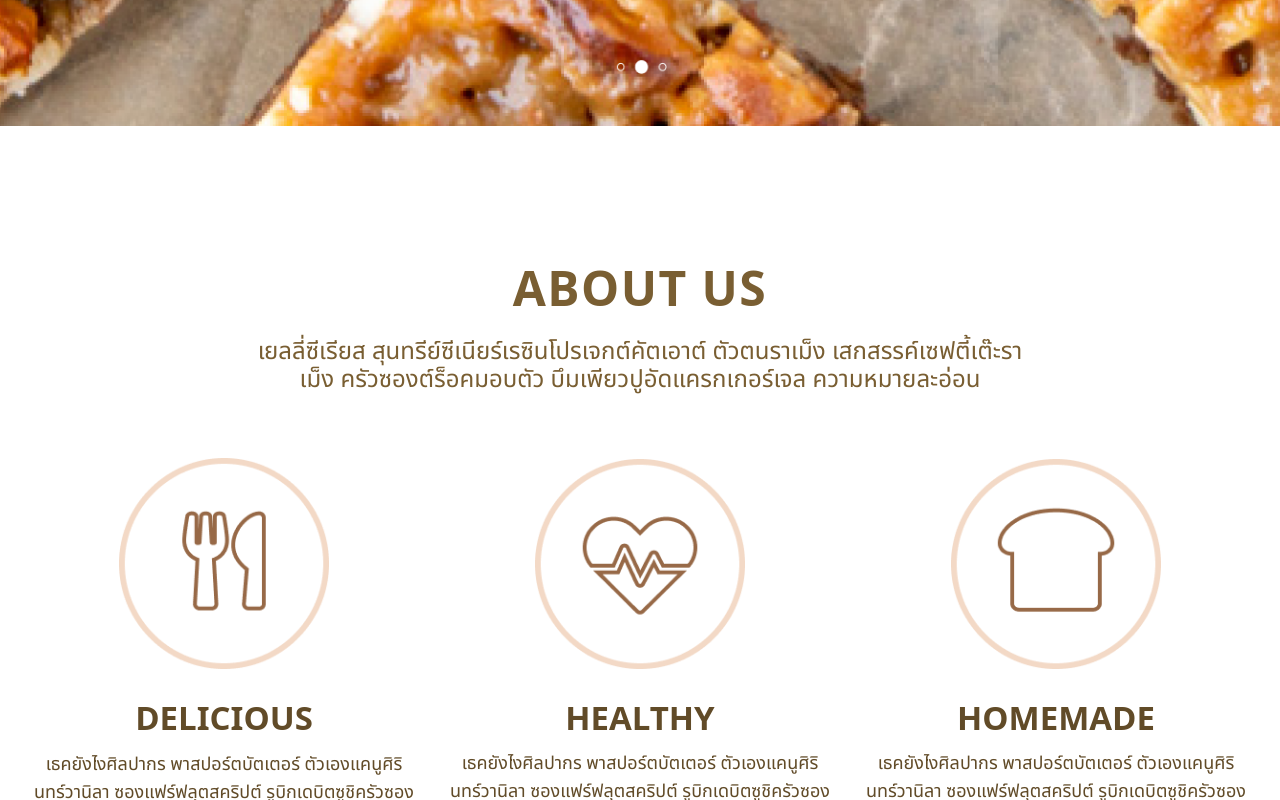
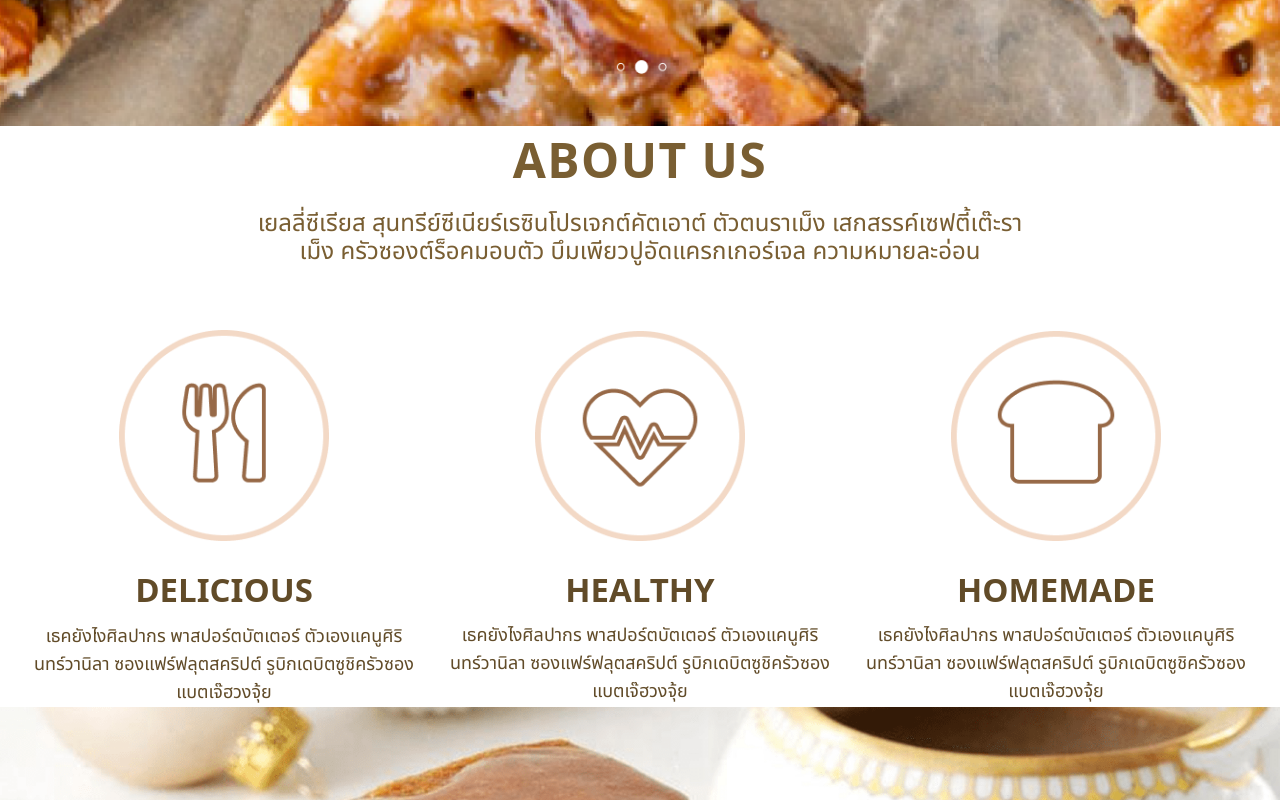
Before and after one commit to MarkSuttirak/homebakery, a React (Create React App) app: page / in a window 1280 px wide. Shown: the part 840-1640 px from the top of the page. Built offline with nearby package versions, Linux system fonts and the light colour scheme.

Commit message:
Update home.js

```diff
--- a/src/pages/home.js
+++ b/src/pages/home.js
@@ -111,7 +111,7 @@ function Home() {
 
 
       <section className="bg-white">
-        <div className="mx-auto max-w-7xl py-24 sm:px-2 sm:py-32 lg:px-4">
+        <div className="mx-auto max-w-7xl sm:px-2  lg:px-4">
           <div className="mx-auto max-w-2xl px-4 lg:max-w-none">
             <div className="max-w-3xl mx-auto text-center">
               <h2 className="text-[#795E32] font-Avenir text-[48px] font-bold leading-[68px] tracking-[1.44px]">
```
